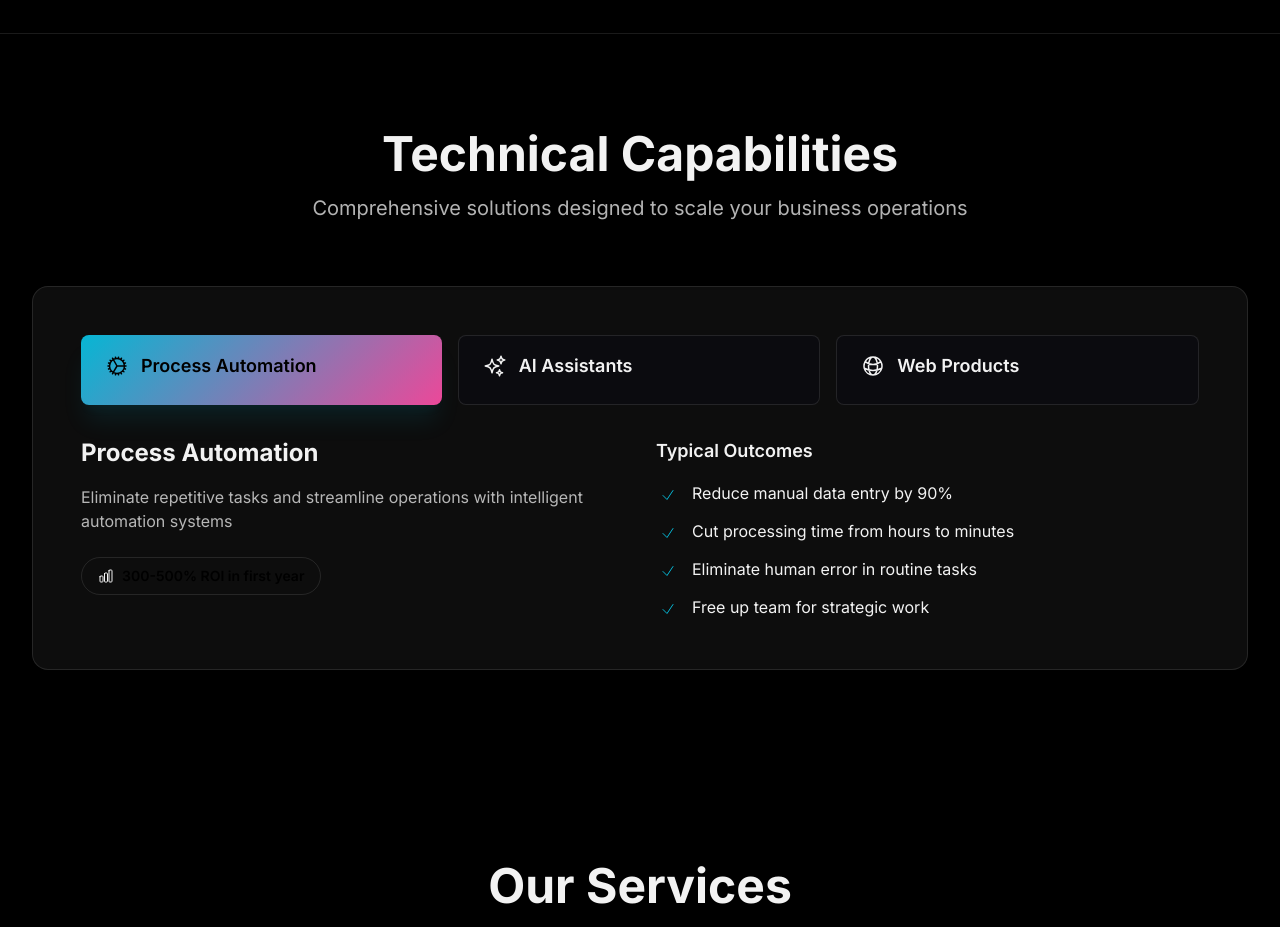
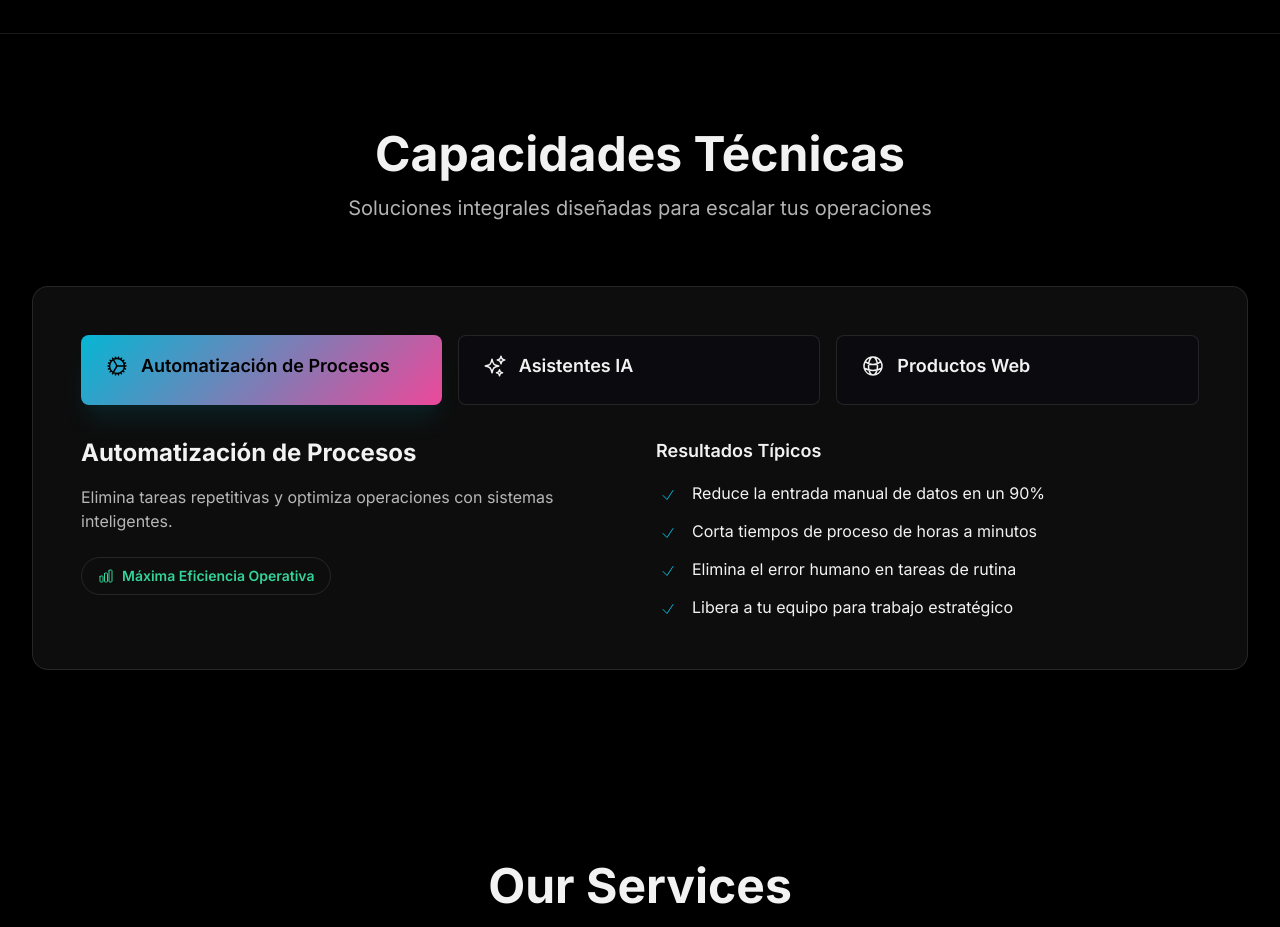
Before and after one commit to DigitalMatchGlobal/digital-match, a Next.js app: page /landing-page in a window 1280 px wide. Shown: the part 940-1867 px from the top of the page. Built offline with nearby package versions, Linux system fonts and the light colour scheme.

Commit message:
technical case fixed

```diff
--- a/src/app/landing-page/components/TechnicalShowcase.tsx
+++ b/src/app/landing-page/components/TechnicalShowcase.tsx
@@ -1,7 +1,8 @@
     'use client';
 
-    import { useState, useEffect } from 'react';
+    import { useState, useEffect, useMemo } from 'react';
     import Icon from '@/components/ui/AppIcon';
+    import { useLanguage } from '@/contexts/LanguageContext'; // <--- Importamos el hook
 
     interface Capability {
     id: string;
@@ -9,58 +10,60 @@
     icon: string;
     description: string;
     outcomes: string[];
-    roi: string;
+    roi: string; // Mantenemos el nombre 'roi' internamente, pero el contenido será el "Impacto"
     }
 
     const TechnicalShowcase = () => {
     const [isHydrated, setIsHydrated] = useState(false);
     const [activeTab, setActiveTab] = useState('automation');
+    const { t } = useLanguage(); // <--- Usamos el hook
 
     useEffect(() => {
         setIsHydrated(true);
     }, []);
 
-    const capabilities: Capability[] = [
+    // Usamos useMemo para que las capacidades se actualicen al cambiar el idioma
+    const capabilities: Capability[] = useMemo(() => [
         {
         id: 'automation',
-        title: 'Process Automation',
+        title: t('technical.auto.title'),
         icon: 'CogIcon',
-        description: 'Eliminate repetitive tasks and streamline operations with intelligent automation systems',
+        description: t('technical.auto.desc'),
         outcomes: [
-            'Reduce manual data entry by 90%',
-            'Cut processing time from hours to minutes',
-            'Eliminate human error in routine tasks',
-            'Free up team for strategic work'
+            t('technical.auto.out1'),
+            t('technical.auto.out2'),
+            t('technical.auto.out3'),
+            t('technical.auto.out4')
         ],
-        roi: '300-500% ROI in first year'
+        roi: t('technical.auto.impact') // <--- Aquí va el nuevo texto de Impacto
         },
         {
         id: 'ai',
-        title: 'AI Assistants',
+        title: t('technical.ai.title'),
         icon: 'SparklesIcon',
-        description: 'Deploy intelligent chatbots and virtual assistants for 24/7 customer engagement',
+        description: t('technical.ai.desc'),
         outcomes: [
-            'Handle 80% of customer inquiries automatically',
-            'Reduce response time from hours to seconds',
-            'Scale support without hiring',
-            'Improve customer satisfaction scores'
+            t('technical.ai.out1'),
+            t('technical.ai.out2'),
+            t('technical.ai.out3'),
+            t('technical.ai.out4')
         ],
-        roi: '200-400% ROI in first year'
+        roi: t('technical.ai.impact')
         },
         {
         id: 'web',
-        title: 'Web Products',
+        title: t('technical.web.title'),
         icon: 'GlobeAltIcon',
-        description: 'Build revenue-generating platforms and internal tools that drive business growth',
+        description: t('technical.web.desc'),
         outcomes: [
-            'Launch MVP in 7-14 days',
-            'Scale to thousands of users',
-            'Integrate with existing systems',
-            'Mobile-optimized and secure'
+            t('technical.web.out1'),
+            t('technical.web.out2'),
+            t('technical.web.out3'),
+            t('technical.web.out4')
         ],
-        roi: '400-600% ROI in first year'
+        roi: t('technical.web.impact')
         }
-    ];
+    ], [t]);
 
     const activeCapability = capabilities.find(c => c.id === activeTab) || capabilities[0];
 
@@ -68,50 +71,7 @@
         return (
         <section className="py-24 bg-background">
             <div className="max-w-7xl mx-auto px-6 lg:px-8">
-            <div className="text-center mb-16">
-                <h2 className="text-4xl md:text-5xl font-bold text-foreground mb-4">
-                Technical Capabilities
-                </h2>
-                <p className="text-xl text-muted-foreground max-w-3xl mx-auto">
-                Comprehensive solutions designed to scale your business operations
-                </p>
-            </div>
-
-            <div className="bg-surface border border-border rounded-2xl p-8 md:p-12">
-                <div className="flex flex-col md:flex-row gap-4 mb-8">
-                {capabilities.map((capability) => (
-                    <button
-                    key={capability.id}
-                    className="flex-1 px-6 py-4 text-left rounded-lg bg-secondary border border-border"
-                    >
-                    <div className="text-lg font-semibold text-foreground">
-                        {capability.title}
-                    </div>
-                    </button>
-                ))}
-                </div>
-
-                <div className="grid md:grid-cols-2 gap-8">
-                <div>
-                    <h3 className="text-2xl font-bold text-foreground mb-4">
-                    {activeCapability.title}
-                    </h3>
-                    <p className="text-muted-foreground mb-6">
-                    {activeCapability.description}
-                    </p>
-                </div>
-                <div>
-                    <div className="space-y-3">
-                    {activeCapability.outcomes.map((outcome, index) => (
-                        <div key={index} className="flex items-start space-x-3">
-                        <div className="w-6 h-6 rounded-full bg-accent/20 flex items-center justify-center flex-shrink-0 mt-0.5" />
-                        <span className="text-foreground">{outcome}</span>
-                        </div>
-                    ))}
-                    </div>
-                </div>
-                </div>
-            </div>
+            {/* Skeleton loader simple */}
             </div>
         </section>
         );
@@ -122,10 +82,10 @@
         <div className="max-w-7xl mx-auto px-6 lg:px-8">
             <div className="text-center mb-16">
             <h2 className="text-4xl md:text-5xl font-bold text-foreground mb-4">
-                Technical Capabilities
+                {t('technical.title')}
             </h2>
             <p className="text-xl text-muted-foreground max-w-3xl mx-auto">
-                Comprehensive solutions designed to scale your business operations
+                {t('technical.subtitle')}
             </p>
             </div>
 
@@ -160,8 +120,9 @@
                     {activeCapability.description}
                 </p>
                 <div className="inline-flex items-center space-x-2 px-4 py-2 rounded-full bg-success/20 border border-success/30">
-                    <Icon name="ChartBarIcon" size={16} />
-                    <span className="text-sm font-semibold text-success-foreground">
+                    <Icon name="ChartBarIcon" size={16} className="text-emerald-400" />
+                    {/* CAMBIO AQUÍ: Usamos text-emerald-400 para asegurar visibilidad sobre fondo oscuro */}
+                    <span className="text-sm font-semibold text-emerald-400">
                     {activeCapability.roi}
                     </span>
                 </div>
@@ -169,7 +130,7 @@
 
                 <div>
                 <h4 className="text-lg font-semibold text-foreground mb-4">
-                    Typical Outcomes
+                    {t('technical.outcomes_title')}
                 </h4>
                 <div className="space-y-3">
                     {activeCapability.outcomes.map((outcome, index) => (
--- a/src/contexts/LanguageContext.tsx
+++ b/src/contexts/LanguageContext.tsx
@@ -14,7 +14,44 @@
 
     const translations = {
     es: {
-        // Header & Navigation
+        // ... (MANTENER LO ANTERIOR: nav, hero, keywords, proof, services, faq, contact, footer) ...
+        // Solo pego aquí lo nuevo o lo que necesitamos que contexto tenga para no borrarte lo otro si copias todo
+        // ASEGÚRATE DE MANTENER LAS OTRAS SECCIONES QUE YA TENÍAS (nav, hero, etc.)
+
+        // --- PEGAR ESTO DENTRO DE 'es' ---
+        'technical.title': 'Capacidades Técnicas',
+        'technical.subtitle': 'Soluciones integrales diseñadas para escalar tus operaciones',
+        'technical.outcomes_title': 'Resultados Típicos',
+
+        // Automation
+        'technical.auto.title': 'Automatización de Procesos',
+        'technical.auto.desc': 'Elimina tareas repetitivas y optimiza operaciones con sistemas inteligentes.',
+        'technical.auto.impact': 'Máxima Eficiencia Operativa', // Reemplazo de ROI
+        'technical.auto.out1': 'Reduce la entrada manual de datos en un 90%',
+        'technical.auto.out2': 'Corta tiempos de proceso de horas a minutos',
+        'technical.auto.out3': 'Elimina el error humano en tareas de rutina',
+        'technical.auto.out4': 'Libera a tu equipo para trabajo estratégico',
+
+        // AI
+        'technical.ai.title': 'Asistentes IA',
+        'technical.ai.desc': 'Implementa chatbots inteligentes y asistentes virtuales para atención 24/7.',
+        'technical.ai.impact': 'Atención 24/7 Garantizada', // Reemplazo de ROI
+        'technical.ai.out1': 'Maneja el 80% de consultas automáticamente',
+        'technical.ai.out2': 'Reduce el tiempo de respuesta a segundos',
+        'technical.ai.out3': 'Escala el soporte sin contratar más personal',
+        'technical.ai.out4': 'Mejora la satisfacción del cliente',
+
+        // Web
+        'technical.web.title': 'Productos Web',
+        'technical.web.desc': 'Construye plataformas y herramientas internas que impulsan el crecimiento.',
+        'technical.web.impact': 'Alto Rendimiento y SEO', // Reemplazo de ROI
+        'technical.web.out1': 'Lanzamiento de MVP en 7-14 días',
+        'technical.web.out2': 'Escalable a miles de usuarios',
+        'technical.web.out3': 'Integración con sistemas existentes',
+        'technical.web.out4': 'Optimizado para móviles y seguro',
+
+        // ... (Mantener contact, footer, etc.)
+        // REPETIR LAS CLAVES ANTERIORES QUE YA TENIAS EN EL ARCHIVO
         'nav.services': 'Servicios',
         'nav.results': 'Resultados',
         'nav.process': 'Proceso',
@@ -25,8 +62,6 @@
         'nav.tooltips.results': 'Ver resultados de clientes',
         'nav.tooltips.process': 'Entender nuestra metodología',
         'nav.tooltips.contact': 'Agendar consulta',
-
-        // Hero Section
         'hero.badge': 'Transformación digital • Automatización • IA',
         'hero.title.part1': 'Construí sistemas que',
         'hero.title.highlight': 'hacen escalar',
@@ -34,26 +69,18 @@
         'hero.subtitle': 'Del cuello de botella al crecimiento en 7-14 días',
         'hero.cta.book': 'Agendar Llamada Estratégica',
         'hero.cta.work': 'Ver Nuestro Trabajo',
-
-        // Floating Keywords
         'keywords.ml': 'Aprendizaje Automático',
         'keywords.automation': 'Automatización de Procesos',
         'keywords.api': 'Integración de APIs',
         'keywords.cloud': 'Infraestructura en la Nube',
         'keywords.analytics': 'Análisis de Datos',
         'keywords.ai': 'Soluciones IA',
-
-        // Proof Strip
         'proof.clients': '50+ clientes en LATAM y EE.UU.',
         'proof.automation': '80% reducción en tareas manuales',
         'proof.delivery': '7-14 días de entrega',
         'proof.support': 'Soporte 24/7',
-
-        // Services Section
         'services.title': 'Soluciones que Transforman',
         'services.subtitle': 'Servicios especializados para automatización y escalamiento empresarial',
-
-        // FAQ Section
         'faq.title': 'Preguntas Frecuentes',
         'faq.subtitle': 'Todo lo que necesitas saber sobre cómo trabajamos',
         'faq.q1.question': '¿Cuánto tiempo toma entregar un proyecto?',
@@ -71,8 +98,6 @@
         'faq.q5.question': '¿Quiénes son sus clientes típicos?',
         'faq.q5.answer': 'Trabajamos con startups y PyMEs ambiciosas en LATAM y EE.UU. con presupuestos de $5K-50K. Clientes que buscan escalar eficientemente, valoran la experiencia técnica y necesitan sistemas documentados y mantenibles.',
         'faq.q5.stats': '50+ startups escaladas',
-
-        // Contact Section Main
         'contact.title': '¿Listo para Escalar tu Negocio?',
         'contact.subtitle': 'Agenda una llamada estratégica gratuita y descubre cómo podemos transformar tus operaciones en 7-14 días',
         'contact.feat.response.title': 'Respuesta Rápida',
@@ -81,8 +106,6 @@
         'contact.feat.commit.desc': 'Consulta gratuita sin obligación. Te daremos consejos honestos incluso si no somos la opción ideal.',
         'contact.feat.start.title': 'Inicio Rápido',
         'contact.feat.start.desc': 'Si somos compatibles, podemos iniciar tu proyecto en 24-48 horas.',
-
-        // Contact Form
         'contact.form.name': 'Nombre Completo',
         'contact.form.name.ph': 'Juan Pérez',
         'contact.form.email': 'Correo Electrónico',
@@ -104,12 +127,10 @@
         'contact.success.title': '¡Mensaje Enviado con Éxito!',
         'contact.success.desc': 'Te contactaremos dentro de las próximas 24 horas para agendar tu llamada estratégica.',
         'contact.success.button': 'Enviar Otro Mensaje',
-
-        // Footer
         'footer.rights': 'Todos los derechos reservados',
         'footer.privacy': 'Política de Privacidad',
         'footer.terms': 'Términos de Servicio',
-        'footer.data_deletion': 'Eliminación de Datos', // <--- NUEVO
+        'footer.data_deletion': 'Eliminación de Datos',
         'footer.description': 'Construyendo sistemas que escalan tu negocio a través de automatización, IA y desarrollo web.',
         'footer.services.title': 'Servicios',
         'footer.legal.title': 'Legal',
@@ -121,7 +142,40 @@
         'footer.links.consulting': 'Consultoría'
     },
     en: {
-        // Header & Navigation
+        // --- PEGAR ESTO DENTRO DE 'en' ---
+        'technical.title': 'Technical Capabilities',
+        'technical.subtitle': 'Comprehensive solutions designed to scale your business operations',
+        'technical.outcomes_title': 'Typical Outcomes',
+
+        // Automation
+        'technical.auto.title': 'Process Automation',
+        'technical.auto.desc': 'Eliminate repetitive tasks and streamline operations with intelligent automation systems.',
+        'technical.auto.impact': 'High Operational Efficiency', // Replacement for ROI
+        'technical.auto.out1': 'Reduce manual data entry by 90%',
+        'technical.auto.out2': 'Cut processing time from hours to minutes',
+        'technical.auto.out3': 'Eliminate human error in routine tasks',
+        'technical.auto.out4': 'Free up team for strategic work',
+
+        // AI
+        'technical.ai.title': 'AI Assistants',
+        'technical.ai.desc': 'Deploy intelligent chatbots and virtual assistants for 24/7 customer engagement.',
+        'technical.ai.impact': 'Guaranteed 24/7 Support', // Replacement for ROI
+        'technical.ai.out1': 'Handle 80% of customer inquiries automatically',
+        'technical.ai.out2': 'Reduce response time from hours to seconds',
+        'technical.ai.out3': 'Scale support without hiring',
+        'technical.ai.out4': 'Improve customer satisfaction scores',
+
+        // Web
+        'technical.web.title': 'Web Products',
+        'technical.web.desc': 'Build revenue-generating platforms and internal tools that drive business growth.',
+        'technical.web.impact': 'High Performance & SEO', // Replacement for ROI
+        'technical.web.out1': 'Launch MVP in 7-14 days',
+        'technical.web.out2': 'Scale to thousands of users',
+        'technical.web.out3': 'Integrate with existing systems',
+        'technical.web.out4': 'Mobile-optimized and secure',
+
+        // ... (Mantener contact, footer, etc.)
+        // REPETIR LAS CLAVES ANTERIORES EN INGLÉS
         'nav.services': 'Services',
         'nav.results': 'Results',
         'nav.process': 'Process',
@@ -132,8 +186,6 @@
         'nav.tooltips.results': 'See client results',
         'nav.tooltips.process': 'Understand our methodology',
         'nav.tooltips.contact': 'Book consultation',
-
-        // Hero Section
         'hero.badge': 'Digital transformation • Automation • AI',
         'hero.title.part1': 'Build systems that',
         'hero.title.highlight': 'scale',
@@ -141,26 +193,18 @@
         'hero.subtitle': 'From bottleneck to breakthrough in 7-14 days',
         'hero.cta.book': 'Book Strategy Call',
         'hero.cta.work': 'View Our Work',
-
-        // Floating Keywords
         'keywords.ml': 'Machine Learning',
         'keywords.automation': 'Process Automation',
         'keywords.api': 'API Integration',
         'keywords.cloud': 'Cloud Infrastructure',
         'keywords.analytics': 'Data Analytics',
         'keywords.ai': 'AI Solutions',
-
-        // Proof Strip
         'proof.clients': '50+ clients in LATAM and US',
         'proof.automation': '80% reduction in manual tasks',
         'proof.delivery': '7-14 days delivery',
         'proof.support': '24/7 support',
-
-        // Services Section
         'services.title': 'Solutions that Transform',
         'services.subtitle': 'Specialized services for business automation and scaling',
-
-        // FAQ Section
         'faq.title': 'Frequently Asked Questions',
         'faq.subtitle': 'Everything you need to know about working with us',
         'faq.q1.question': 'How long does it take to deliver a project?',
@@ -178,8 +222,6 @@
         'faq.q5.question': 'Who are your typical clients?',
         'faq.q5.answer': 'We work with ambitious startups and SMEs in LATAM and US markets with $5K-50K budgets. Our clients are typically experiencing operational bottlenecks, looking to scale efficiently, and value technical expertise over cheap alternatives. They need fast implementation with documented, maintainable systems.',
         'faq.q5.stats': '50+ startups scaled',
-
-        // Contact Section Main
         'contact.title': "Ready to Scale Your Business?",
         'contact.subtitle': 'Book a free strategy call and discover how we can transform your operations in 7-14 days',
         'contact.feat.response.title': 'Fast Response',
@@ -188,8 +230,6 @@
         'contact.feat.commit.desc': "Free consultation with no obligation. We'll provide honest advice even if we're not the right fit",
         'contact.feat.start.title': 'Quick Start',
         'contact.feat.start.desc': "If we're a good match, we can start your project within 24-48 hours",
-
-        // Contact Form
         'contact.form.name': 'Full Name',
         'contact.form.name.ph': 'John Doe',
         'contact.form.email': 'Email',
@@ -211,12 +251,10 @@
         'contact.success.title': 'Message Sent Successfully!',
         'contact.success.desc': "We'll get back to you within 24 hours to schedule your strategy call",
         'contact.success.button': 'Send Another Message',
-
-        // Footer
         'footer.rights': 'All rights reserved',
         'footer.privacy': 'Privacy Policy',
         'footer.terms': 'Terms of Service',
-        'footer.data_deletion': 'Data Deletion', // <--- NUEVO
+        'footer.data_deletion': 'Data Deletion',
         'footer.description': 'Building systems that scale your business through automation, AI, and web development',
         'footer.services.title': 'Services',
         'footer.legal.title': 'Legal',
```
